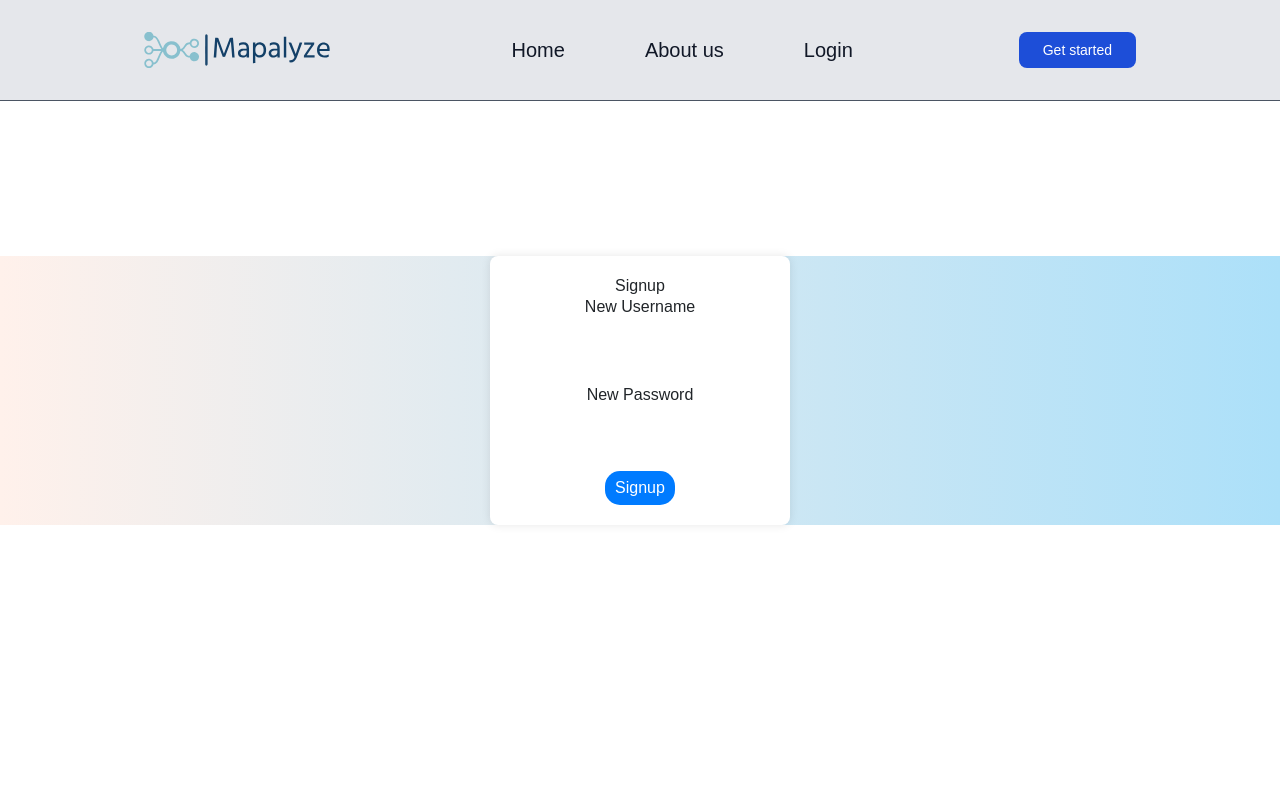
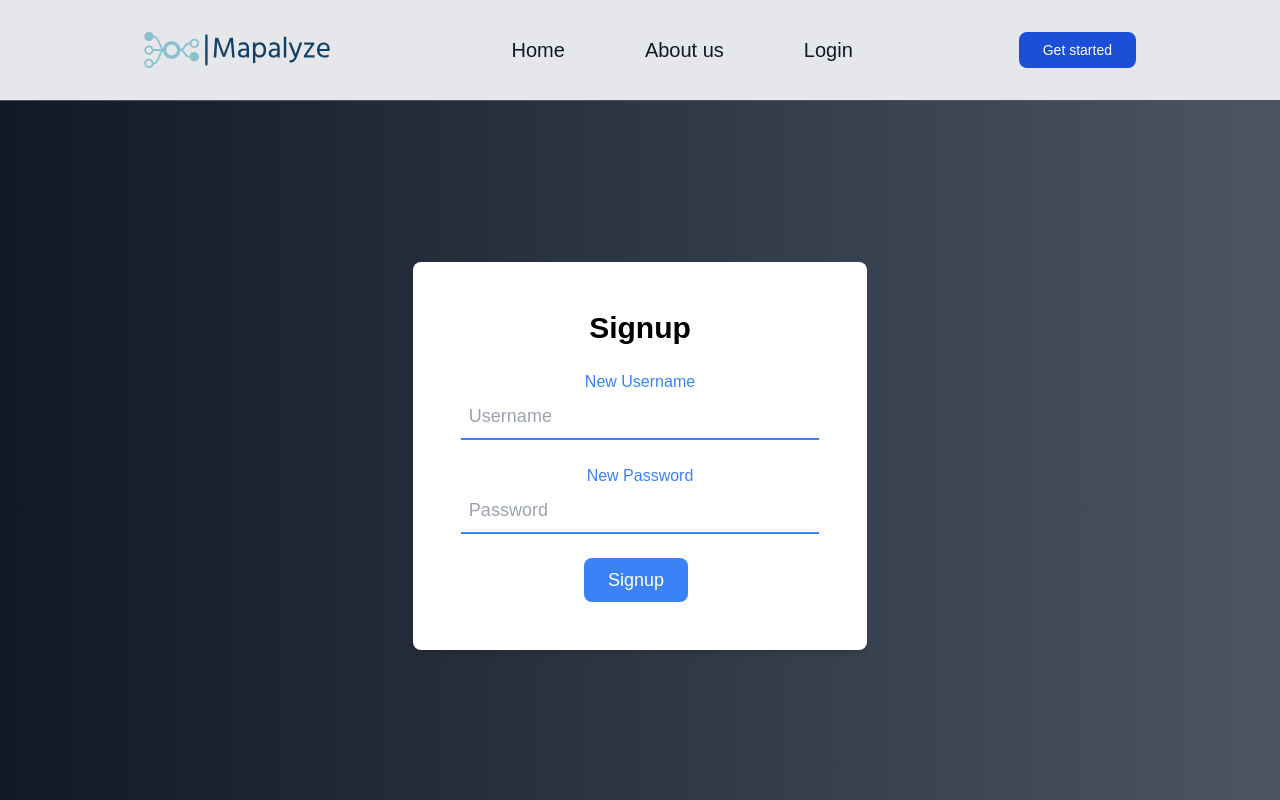
Before and after one commit to Ehtishammushtaq/EECS581-Capstone, a React (Create React App) app in the folder Mapalyze/Mapalyze/ClientApp/: page /Signup in a window 1280 px wide. Built offline with nearby package versions, Linux system fonts and the light colour scheme.

Commit message:
Some Other changes
I fixed the login/signup page and kept the formatting consistent with the rest of the theme

```diff
--- a/Mapalyze/Mapalyze/ClientApp/src/App.js
+++ b/Mapalyze/Mapalyze/ClientApp/src/App.js
@@ -13,7 +13,8 @@ export default class App extends Component {
 
   render() {
     return (
-      <div>
+      <div  className="">
+      <div className="">
         <Layout/>
         <Routes>
           <Route path="/" element={<Home/>} />
@@ -24,7 +25,7 @@ export default class App extends Component {
         </Routes>
 
       </div>
-
+      </div>
     );
   }
 }
--- a/Mapalyze/Mapalyze/ClientApp/src/components/AboutUs.js
+++ b/Mapalyze/Mapalyze/ClientApp/src/components/AboutUs.js
@@ -1,5 +1,4 @@
 import React, { Component } from 'react';
-import classes from './Logos/Aboutus.module.css';
 export class AboutUs extends Component {
   static displayName = AboutUs.name;
 
--- a/Mapalyze/Mapalyze/ClientApp/src/components/HomePageComponents/videocomponent.js
+++ b/Mapalyze/Mapalyze/ClientApp/src/components/HomePageComponents/videocomponent.js
@@ -5,8 +5,11 @@ export class Videocomponent extends Component {
   render() {
     return (
       <div className='relative min-h-screen flex items-center justify-center bg-gradient-to-b from-gray-900 to-gray-600 bg-gradient-to-r dark:bg-gradient-to-b from-gray-900 to-gray-600 bg-gradient-to-r'>
-        <div className='flex flex-col items-start justify-start text-left text-white ml-36 mr-36 mt-28'>
-          <h1 className='text-4xl mb-4'>Mapalyze video example</h1>
+        <div className=' border-blue-500 rounded-lgtext-white p-4 rounded-lg '>
+
+
+          <div className='flex flex-col items-start justify-start text-left text-white ml-36 mr-36 mt-22'>
+            <h1 className='text-3xl mb-4'>Mapalyze video example</h1>
             <iframe
               className='mb-4 w-50 h-96 flex '
               src="https://www.youtube.com/embed/-0n2kxkdJgM"
@@ -27,6 +30,7 @@ export class Videocomponent extends Component {
             </p>
           </div>
         </div>
+      </div>
     );
   }
 }
--- a/Mapalyze/Mapalyze/ClientApp/src/components/Login.js
+++ b/Mapalyze/Mapalyze/ClientApp/src/components/Login.js
@@ -11,42 +11,60 @@ function Login() {
   const handlePasswordChange = (event) => {
     setPassword(event.target.value);
   };
+
   const handleLogin = () => {
-    // Here, you can implement your login logic or display a message.
     alert(`Logging in with username: ${username} and password: ${password}`);
-
-    // Add a link to this login button which will take you to the app interface
     window.location.href = "/App";
   };
 
   const handleSignup = () => {
-    // You can implement your signup logic or navigate to the signup page.
     alert("Redirecting to the signup page");
     window.location.href = "/Signup";
   };
 
-
   return (
-    <div className="relative min-h-screen flex items-center justify-center bg-gradient-to-b from-gray-900 to-gray-600 bg-gradient-to-r dark:bg-gradient-to-b from-gray-900 to-gray-600 bg-gradient-to-r'">
-        <div className='flex flex-col items-center justify-center text-black ml-36 mr-36 mt-28 bg-white rounded-lg p-5 top-20 shadow-md text-center w-300 mx-auto mt-20' >
-      <h2>Login</h2>
+    <div className="relative min-h-screen flex items-center justify-center bg-gradient-to-b from-gray-900 to-gray-600 bg-gradient-to-r dark:bg-gradient-to-b from-gray-900 to-gray-600 bg-gradient-to-r">
+      <div className="flex flex-col items-center justify-center text-black ml-36 mr-36 mt-28 bg-white rounded-lg p-5 top-20 shadow-md text-center w-300 mx-auto mt-20">
+        <h2 className="text-3xl font-semibold mb-4">Login</h2>
         <form>
-        <div className="form-group">
-          <label htmlFor="username">Username</label>
-          <input className="w-full p-1 text-lg my-1" type="text" placeholder="Username" value={username} onChange={handleUsernameChange}/>
+          <div className="mb-4">
+            <label htmlFor="username" className="text-blue-500">Username</label>
+            <input
+              className="w-full p-2 text-lg border-b-2 border-blue-500"
+              type="text"
+              placeholder="Username"
+              value={username}
+              onChange={handleUsernameChange}
+            />
           </div>
 
-        <div>
+          <div className="mb-6">
+            <label htmlFor="password" className="text-blue-500">Password</label>
+            <input
+              type="password"
+              id="password"
+              name="password"
+              placeholder="Password"
+              className="w-full p-2 text-lg border-b-2 border-blue-500"
+              value={password}
+              onChange={handlePasswordChange}
+            />
+          </div>
 
-          <label htmlFor="password">Password</label>
-          <input
-            type="password" id="password" name="password" placeholder="Password" className="w-full p-1 text-lg my-1" value={password} onChange={handlePasswordChange}/>
-        </div>
-        <div className="bg-blue-500 text-white rounded-lg py-2 px-4 text-base cursor-pointer">
-          <button  className = " bg-blue-500 text-white rounded-lg p-2 px-4 text-base cursor-pointer" type="button" onClick={handleLogin}>
+          <div className="text-center">
+            <button
+              className="bg-blue-500 text-white rounded-lg py-2 px-4 text-lg cursor-pointer mr-2"
+              type="button"
+              onClick={handleLogin}
+            >
               Login
             </button>
-          <button className="bg-blue-500 text-white rounded-lg p-2 px-4 text-base cursor-pointer" type="button" onClick={handleSignup}>
+
+            <button
+              className="bg-blue-500 text-white rounded-lg py-2 px-4 text-lg cursor-pointer"
+              type="button"
+              onClick={handleSignup}
+            >
               Signup
             </button>
           </div>
--- a/Mapalyze/Mapalyze/ClientApp/src/components/SignUp.js
+++ b/Mapalyze/Mapalyze/ClientApp/src/components/SignUp.js
@@ -12,14 +12,6 @@ function Signup() {
     setNewPassword(event.target.value);
   };
 
-  const buttonStyle = {
-    backgroundColor: "#007bff",
-    color: "#fff",
-    borderRadius: "15px",
-    padding: "5px 10px",
-    fontSize: "16px",
-    cursor: "pointer",
-  };
 
   const handleSignup = () => {
     // Here, you can implement your signup logic or display a message.
@@ -29,60 +21,46 @@ function Signup() {
     window.location.href = "/login";
   };
 
-  const containerStyle = {
-    backgroundColor: "#ffffff",
-    borderRadius: "8px",
-    padding: "20px",
-    boxShadow: "0 0 10px rgba(0, 0, 0, 0.1)",
-    textAlign: "center",
-    width: "300px",
-    margin: "10px auto", // Center the container horizontally
-    marginTop: "20%"
-  };
 
   return (
-    <div style={containerStyle}>
-      <h2>Signup</h2>
+    <div className="relative min-h-screen flex items-center justify-center bg-gradient-to-b from-gray-900 to-gray-600 bg-gradient-to-r dark:bg-gradient-to-b from-gray-900 to-gray-600 bg-gradient-to-r" >
+      <div className="lex flex-col items-center justify-center text-black ml-36 mr-36 mt-28 bg-white rounded-lg p-5 top-20 shadow-md text-center w-300 mx-auto">
+
+
+      <h2 className="text-3xl font-semibold mb-4">Signup</h2>
       <form>
-        <div className="form-group">
-          <label htmlFor="new-username">New Username</label>
+        <div className="mb-4">
+          <label htmlFor="new-username" className="text-blue-500">New Username</label>
           <input
+          className="w-full p-2 text-lg border-b-2 border-blue-500"
             type="text"
             id="new-username"
             name="new-username"
+            placeholder="Username"
             value={newUsername}
             onChange={handleNewUsernameChange}
-            style={{
-              width: "100%",
-              padding: "10px",
-              fontSize: "16px",
-              margin: "10px",
-            }}
           />
         </div>
-        <div className="form-group">
-          <label htmlFor="new-password">New Password</label>
+        <div className="mb-6">
+          <label htmlFor="new-password"  className="text-blue-500">New Password</label>
           <input
             type="password"
             id="new-password"
             name="new-password"
+            placeholder="Password"
+            className="w-full p-2 text-lg border-b-2 border-blue-500"
             value={newPassword}
             onChange={handleNewPasswordChange}
-            style={{
-              width: "100%",
-              padding: "10px",
-              fontSize: "16px",
-              margin: "10px",
-            }}
           />
         </div>
-        <div className="button-container">
-          <button type="button" onClick={handleSignup} style={buttonStyle}>
+        <div className="text-center">
+          <button type="button" onClick={handleSignup} className="bg-blue-500 text-white rounded-lg py-2 px-4 text-lg cursor-pointer mr-2">
             Signup
           </button>
         </div>
       </form>
     </div>
+    </div>
   );
 }
 
```
Also changed, not shown: 2 other files (tests, documents, lock files or other folders). Lines whose indentation alone changed are shown as unchanged.
